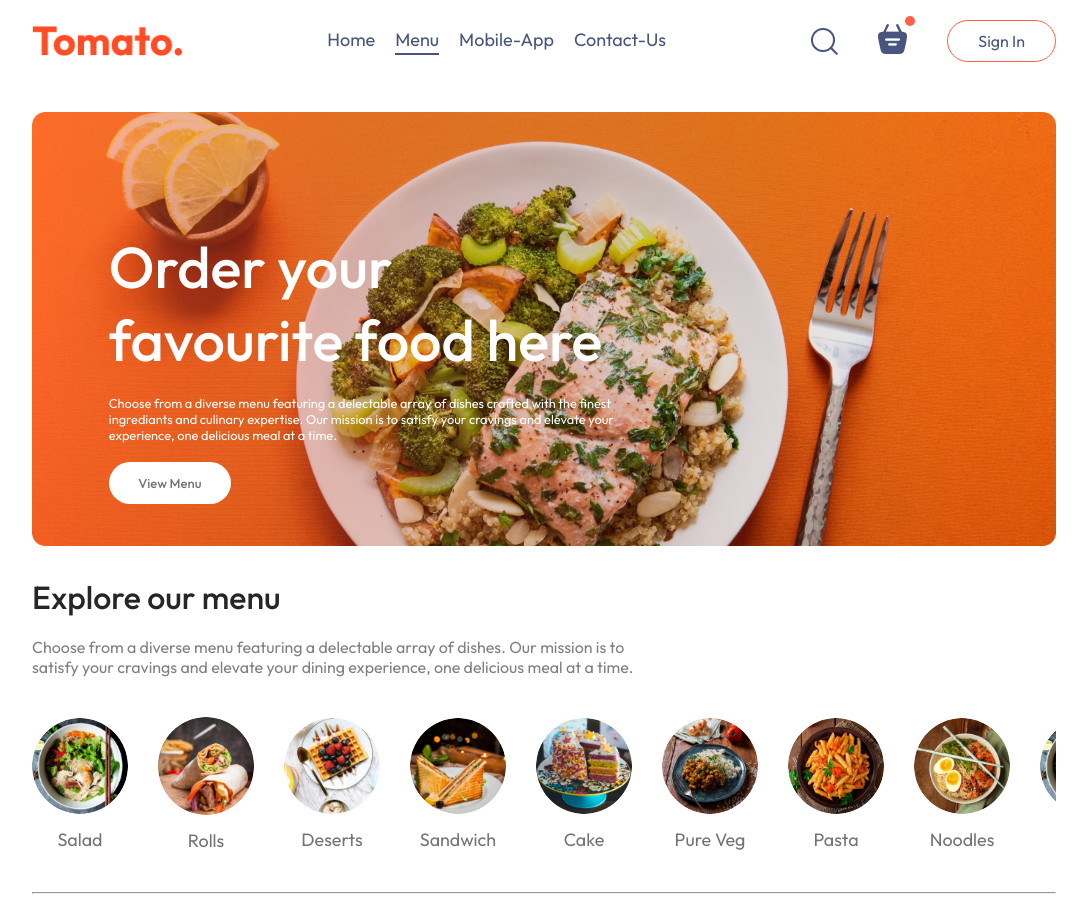
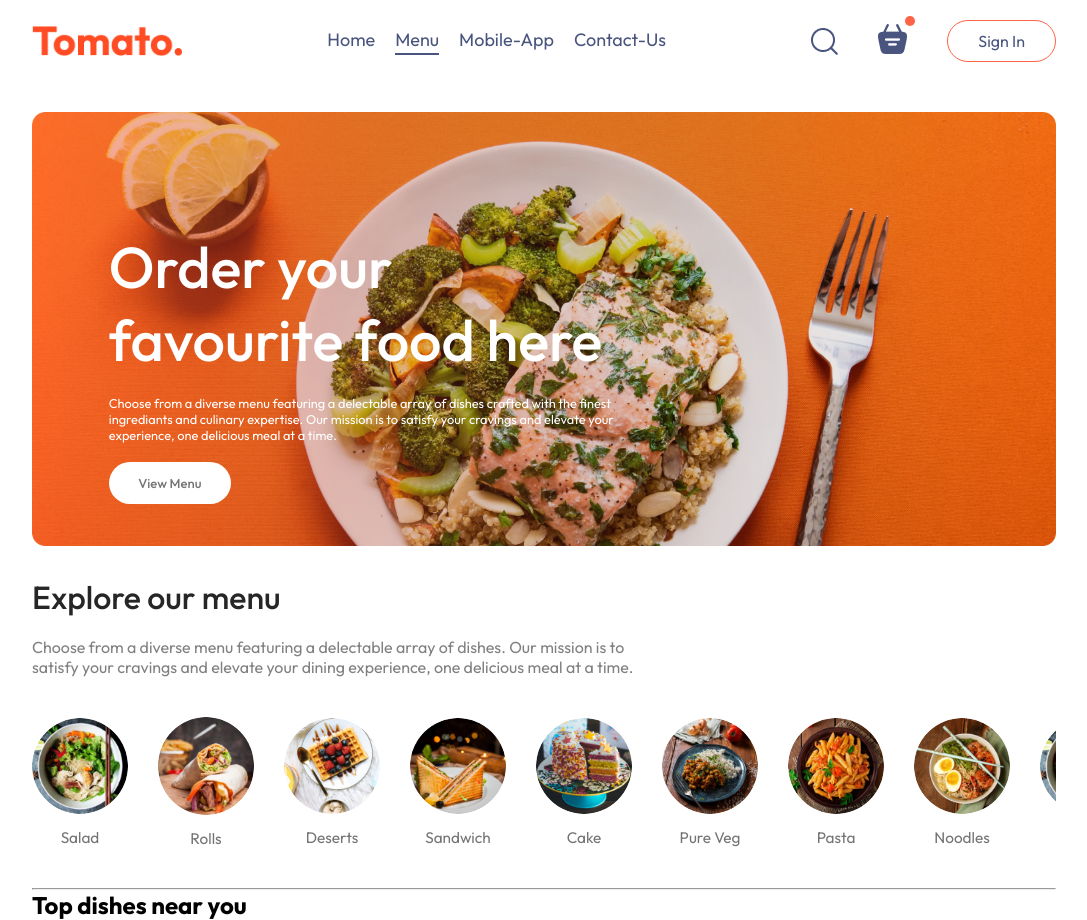
Before and after one commit to sohailmomin712/Food-Web, a React (Vite) app in the folder Food-Website/: page / in a window 1280 px wide. Shown: the whole page, without its empty margins (96-1183 px from the left). Before the commit the page ends 894 px from the top, so only its background shows below. Built offline with nearby package versions, Linux system fonts and the light colour scheme.

Commit message:
developed home page

```diff
--- /dev/null
+++ b/Food-Website/src/Context/StoreContext.jsx
@@ -0,0 +1,15 @@
+import { createContext } from "react";
+import { food_list } from "../assets/assets";
+export const StoreContext = createContext(null)
+
+const StoreContextProvider = (props) => {
+    const ContextValue = {
+        food_list
+    }
+    return (
+        <StoreContext.Provider value={ContextValue}>
+            {props.children}
+        </StoreContext.Provider>
+    )
+}
+export default StoreContextProvider;
--- a/Food-Website/src/components/ExploreMenu/ExploreMenu.css
+++ b/Food-Website/src/components/ExploreMenu/ExploreMenu.css
@@ -39,7 +39,7 @@
 .Explore-Menu-List-Item p {
     margin-top: 10px;
     color: #747474;
-    font-size: max(1.4vw, 16px);
+    font-size: max(1.2vw, 13px);
     cursor: pointer;
 }
 
@@ -49,3 +49,7 @@
     background-color: #e2e2e2;
     border: none;
 }
+.Explore-Menu-List-Item .active{
+    border: 4px solid tomato;
+    padding: 2px;
+}
--- a/Food-Website/src/components/ExploreMenu/ExploreMenu.jsx
+++ b/Food-Website/src/components/ExploreMenu/ExploreMenu.jsx
@@ -1,6 +1,6 @@
 import './ExploreMenu.css'
 import { menu_list } from '../../assets/assets'
-const ExploreMenu = () => {
+const ExploreMenu = ({category,setCategory}) => {
   return (
     <div className='Explore-Menu' id='Explore-Menu'>
       <h1>Explore our menu</h1>
@@ -8,8 +8,8 @@
       <div className='Explore-Menu-List'>
         {menu_list.map((item, index) => {
           return (
-            <div key={index} className='Explore-Menu-List-Item'>
-              <img src={item.menu_image} />
+            <div onClick={()=>setCategory(prev=>prev===item.menu_name?'All':item.menu_name)} key={index} className='Explore-Menu-List-Item'>
+              <img className={category===item.menu_name?'active':''} src={item.menu_image} />
               <p>{item.menu_name}</p>
             </div>
           )
--- /dev/null
+++ b/Food-Website/src/components/FoodDsiplay/FoodDisplay.jsx
@@ -0,0 +1,21 @@
+import { useContext } from 'react'
+import './FoodDisplay.css'
+import { StoreContext } from '../../Context/StoreContext'
+
+const FoodDisplay = ({category}) => {
+    const { food_list } = useContext(StoreContext)
+    return (
+        <div className='food-display' id='food-display'>
+            <h2>Top dishes near you</h2>
+            <div className='food-display-list'>
+                {
+                    food_list.map((item,index)=>{
+                        return
+                    })
+                }
+            </div>
+        </div>
+    )
+}
+
+export default FoodDisplay
--- a/Food-Website/src/main.jsx
+++ b/Food-Website/src/main.jsx
@@ -2,11 +2,14 @@
 import { createRoot } from 'react-dom/client'
 import './index.css'
 import App from './App.jsx'
+import StoreContextProvider from './Context/StoreContext.jsx'
 
 createRoot(document.getElementById('root')).render(
-<BrowserRouter>
-<App />
-</BrowserRouter>
+    <BrowserRouter>
+        <StoreContextProvider>
+            <App />
+        </StoreContextProvider>
+    </BrowserRouter>
 
 
 )
--- a/Food-Website/src/pages/Home/Home.jsx
+++ b/Food-Website/src/pages/Home/Home.jsx
@@ -1,11 +1,16 @@
+import { useState } from 'react'
 import ExploreMenu from '../../components/ExploreMenu/ExploreMenu'
 import Header from '../../components/Header/Header'
 import './Home.css'
+import FoodDisplay from '../../components/FoodDsiplay/FoodDisplay'
 const Home = () => {
+    const[category,setCategory]=useState('All')
+
     return (
         <div>
             <Header />
-            <ExploreMenu/>
+            <ExploreMenu category={category} setCategory={setCategory}/>
+            <FoodDisplay category={category}/>
         </div>
     )
 }
```
Also changed, not shown: Food-Website/src/components/FoodItem/FoodItem.jsx (added, +11 -0 lines), Food-Website/src/components/FoodDsiplay/FoodDisplay.css (added), Food-Website/src/components/FoodItem/FoodItem.css (added).
